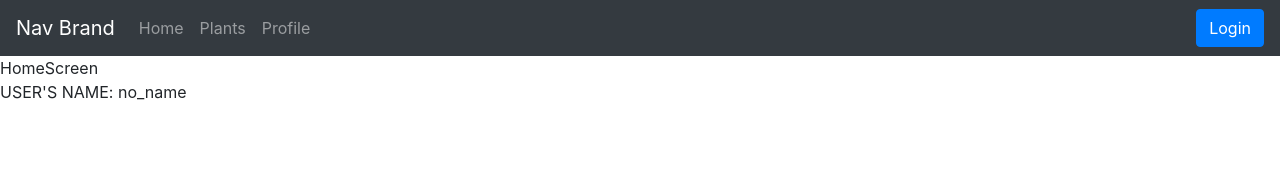
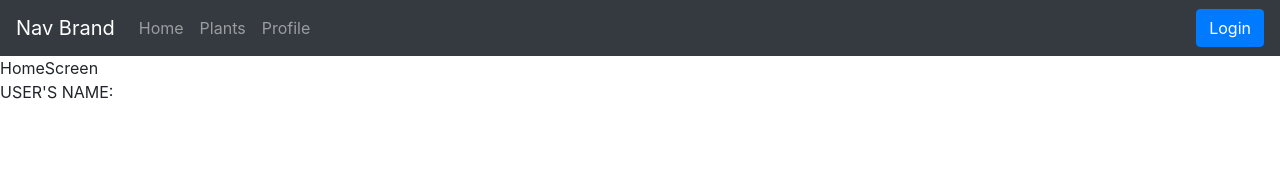
Before and after one commit to Domitalk/plantcd, a React (Create React App) app: page / in a window 1280 px wide. Shown: the top 170 px of the page. Built offline with nearby package versions, Linux system fonts and the light colour scheme.

Commit message:
fixed redux issue with tests

```diff
--- a/src/components/HomeScreen.js
+++ b/src/components/HomeScreen.js
@@ -1,8 +1,8 @@
-import { useSelector , connect } from 'react-redux'
+import { useSelector } from 'react-redux'
 
 const HomeScreen = () => {
     // make a dummy testing for user_name
-    const user_name = useSelector(state => state.user_name)
+    const { user_name } = useSelector(state => state.user_name)
 
     return (
         <div style={{ height: "500px", width: "500px" }}>HomeScreen
```
Also changed, not shown: 1 other file (tests, documents, lock files or other folders).
